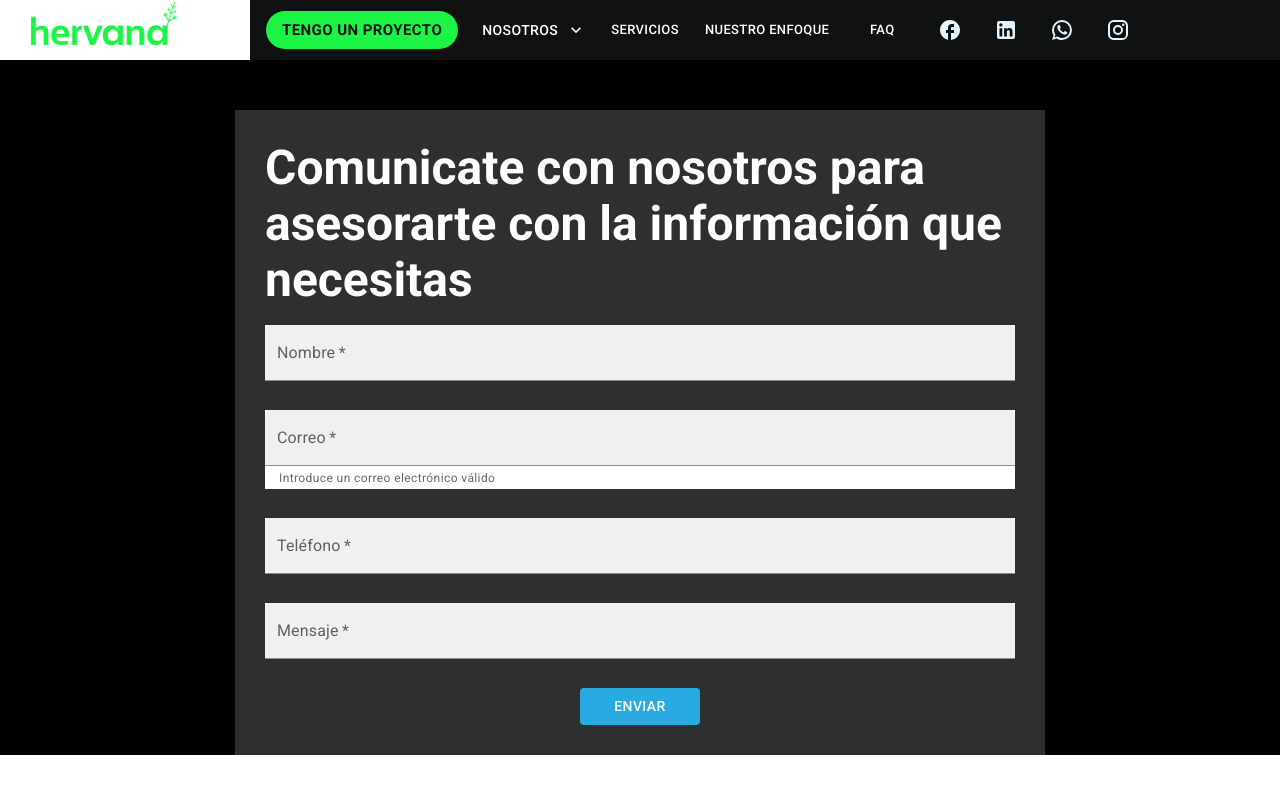
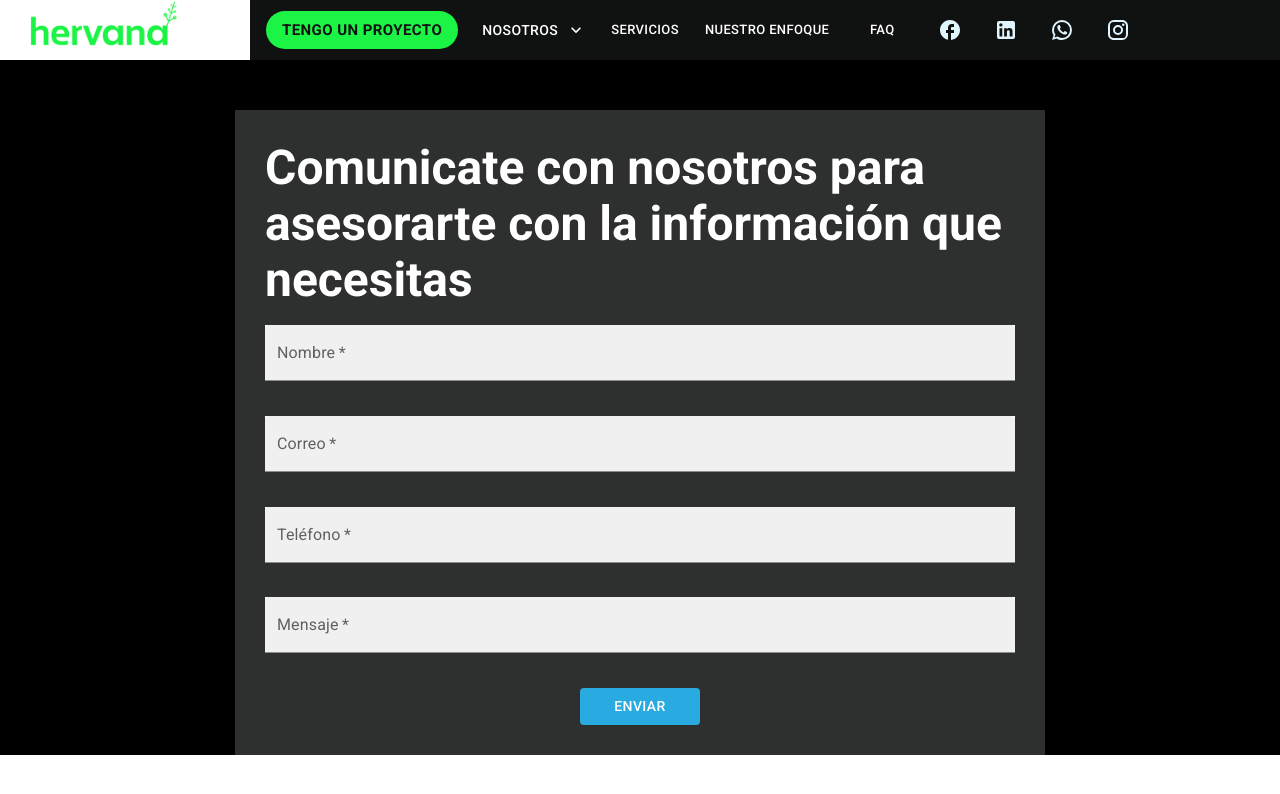
Before and after one commit to EsquizoDEV/hervana, a React (Create React App) app: page /proyecto in a window 1280 px wide. Shown: the top 794 px of the page. Built offline with nearby package versions, Linux system fonts and the light colour scheme.

Commit message:
some corrections

```diff
--- a/src/views/landing/components/HeroSection.jsx
+++ b/src/views/landing/components/HeroSection.jsx
@@ -6,6 +6,7 @@ import {
     responsiveFontSizes,
   } from '@mui/material/styles';
   import Typography from '@mui/material/Typography';
+import history from '../../../history';
 
 let theme = createTheme();
 theme = responsiveFontSizes(theme);
@@ -63,6 +64,10 @@ const HeroSection = () => {
                                 borderRadius:"30px",
                                 width:200
                             }}
+                            onClick={() => {
+                                history.push("/proyecto")
+                                window.location.reload()
+                            }}
                         >
                                 Tengo un proyecto
 
--- a/src/views/tengoproyecto/ProjectInput.jsx
+++ b/src/views/tengoproyecto/ProjectInput.jsx
@@ -64,7 +64,7 @@ const ProjectInput = () => {
   const [status, setStatus] = useState(false)
   const [name,setName] = useState("")
   const [mail,setMail] = useState("")
-  const [valid, setValid] = useState(false)
+  const [valid, setValid] = useState(true)
   const [phone,setPhone] = useState("")
   const [msg,setMsg] = useState("")
   const [open, setOpen] = React.useState(false);
@@ -109,6 +109,7 @@ const ProjectInput = () => {
           handleOpen()
         }
       })
+
   }
   return (
 
@@ -187,8 +188,7 @@ const ProjectInput = () => {
                   backgroundColor:"white",
                   borderRadius:"0"
                   }
-                  } required onChange={(e)=> setName(e.target.value)} label="Nombre"/>
-
+                  } required FormHelperTextProps={<p>Llena este dato</p>} onChange={(e)=> setName(e.target.value)} label="Nombre"/>
               <TextField
               variant="filled"
               sx={
```
Lines whose indentation alone changed are shown as unchanged.
